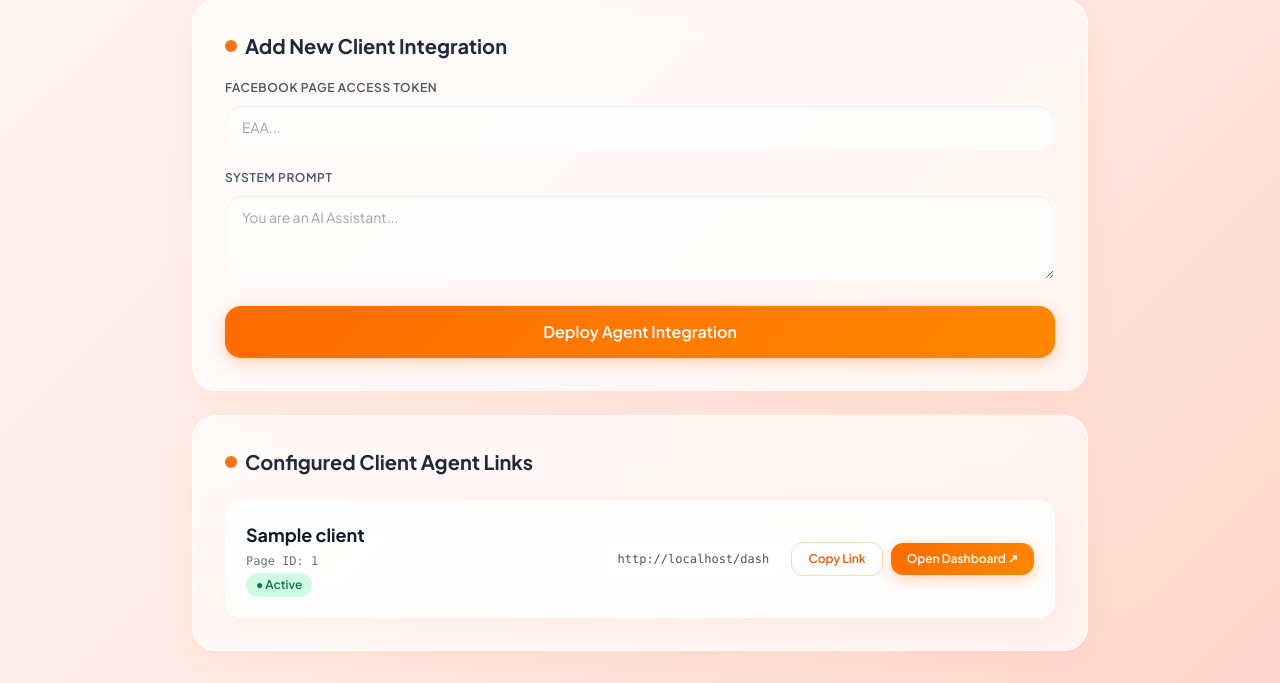
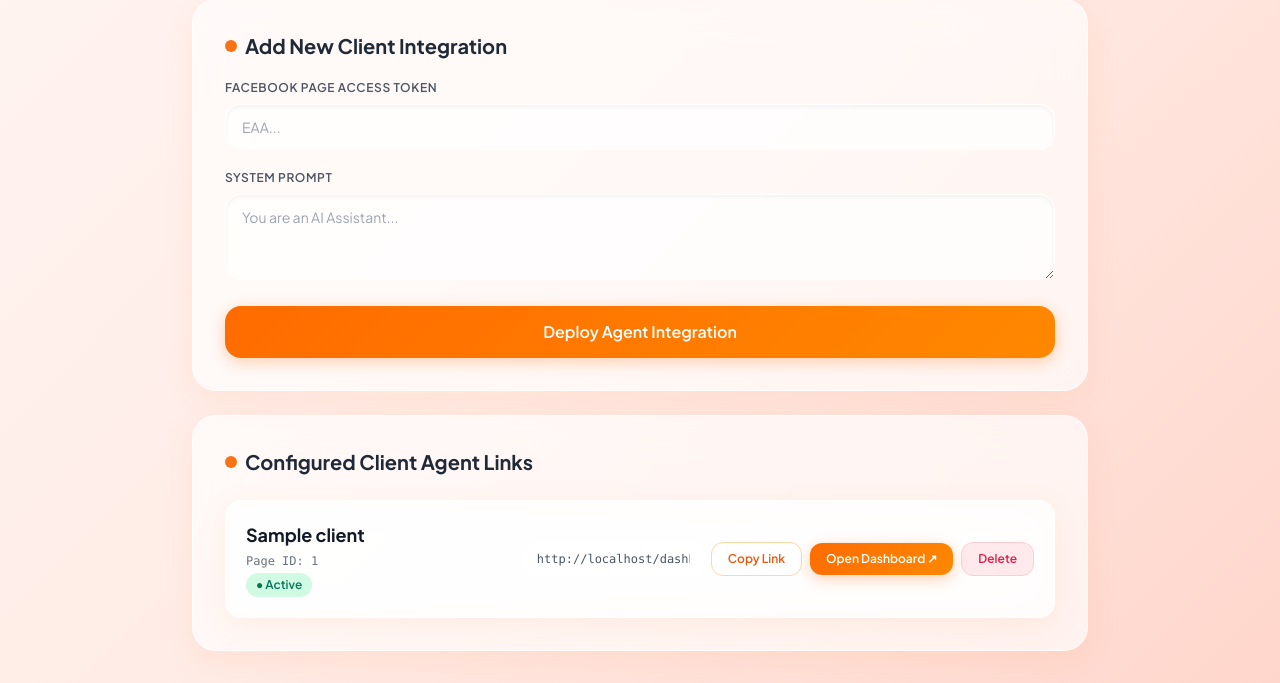
Before and after one commit to siam-ahemd-2010/my-agent, a Flask app: page / in a window 1280 px wide. Shown: the part 167-850 px from the top of the page. Run offline with Flask 3, Linux system fonts and the light colour scheme; tables that the repository leaves empty hold one stand-in row (values such as "Sample post"); some libraries are stand-ins or nearby versions.

Commit message:
ready to production..!

```diff
--- a/app.py
+++ b/app.py
@@ -85,6 +85,14 @@ def update_client_prompt(page_id, system_prompt):
     conn = sqlite3.connect(DB_FILE)
     cursor = conn.cursor()
     cursor.execute('UPDATE clients SET system_prompt = ? WHERE page_id = ?', (system_prompt, page_id))
+    conn.commit()
+    conn.close()
+
+def delete_client_by_page_id(page_id):
+    conn = sqlite3.connect(DB_FILE)
+    cursor = conn.cursor()
+    cursor.execute('DELETE FROM clients WHERE page_id = ?', (page_id,))
+    cursor.execute('DELETE FROM messages WHERE page_id = ?', (page_id,))
     conn.commit()
     conn.close()
 
@@ -179,7 +187,6 @@ def send_messenger_message(sender_psid, text, access_token):
 def home():
     return render_template('index.html')
 
-# Client Specific Dashboard View
 @app.route('/dashboard/<page_id>')
 def client_dashboard(page_id):
     return render_template('client.html', page_id=page_id)
@@ -194,7 +201,6 @@ def get_client_details(page_id):
     if not client:
         return jsonify({"success": False, "error": "Client not found"}), 404
 
-    # Hide sensitive access token for security
     return jsonify({
         "success": True,
         "client": {
@@ -249,6 +255,17 @@ def toggle_client():
     update_client_status(page_id, is_active)
     return jsonify({"success": True, "is_active": is_active})
 
+@app.route('/api/clients/delete', methods=['POST'])
+def delete_client():
+    data = request.get_json() or {}
+    page_id = data.get('page_id')
+
+    if not page_id:
+        return jsonify({"success": False, "error": "Missing page_id"}), 400
+
+    delete_client_by_page_id(page_id)
+    return jsonify({"success": True, "message": "Client deleted successfully"})
+
 @app.route('/webhook', methods=['GET'])
 def verify_webhook():
     mode = request.args.get('hub.mode')
--- a/templates/index.html
+++ b/templates/index.html
@@ -99,7 +99,7 @@
                             </div>
                         </div>
 
-                        <!-- Dedicated Client Share Link -->
+                        <!-- Dedicated Client Share Link & Actions -->
                         <div class="flex flex-col sm:flex-row items-stretch sm:items-center gap-2">
                             <input type="text" readonly value="${clientDashboardUrl}" class="px-3 py-2 text-xs bg-white/80 border border-white rounded-xl text-gray-600 font-mono select-all focus:outline-none">
                             <button onclick="copyToClipboard('${clientDashboardUrl}')" class="px-4 py-2 bg-white/90 hover:bg-white text-orange-600 font-semibold text-xs rounded-xl border border-orange-200 transition">
@@ -108,6 +108,9 @@
                             <a href="/dashboard/${client.page_id}" target="_blank" class="px-4 py-2 orange-gradient-btn text-white font-semibold text-xs rounded-xl text-center">
                                 Open Dashboard ↗
                             </a>
+                            <button onclick="deleteClient('${client.page_id}', '${client.page_name || 'this page'}')" class="px-4 py-2 bg-rose-500/10 hover:bg-rose-500 hover:text-white text-rose-600 font-semibold text-xs rounded-xl border border-rose-200 transition">
+                                Delete
+                            </button>
                         </div>
                     </div>
                 `;
@@ -140,6 +143,23 @@
             }
         }
 
+        async function deleteClient(pageId, pageName) {
+            if (confirm(`Are you sure you want to remove "${pageName}" (ID: ${pageId})?`)) {
+                const res = await fetch('/api/clients/delete', {
+                    method: 'POST',
+                    headers: { 'Content-Type': 'application/json' },
+                    body: JSON.stringify({ page_id: pageId })
+                });
+
+                const result = await res.json();
+                if (result.success) {
+                    loadClients();
+                } else {
+                    alert("Error: " + result.error);
+                }
+            }
+        }
+
         function copyToClipboard(text) {
             navigator.clipboard.writeText(text);
             alert("Client Portal Link Copied to Clipboard!");
```
